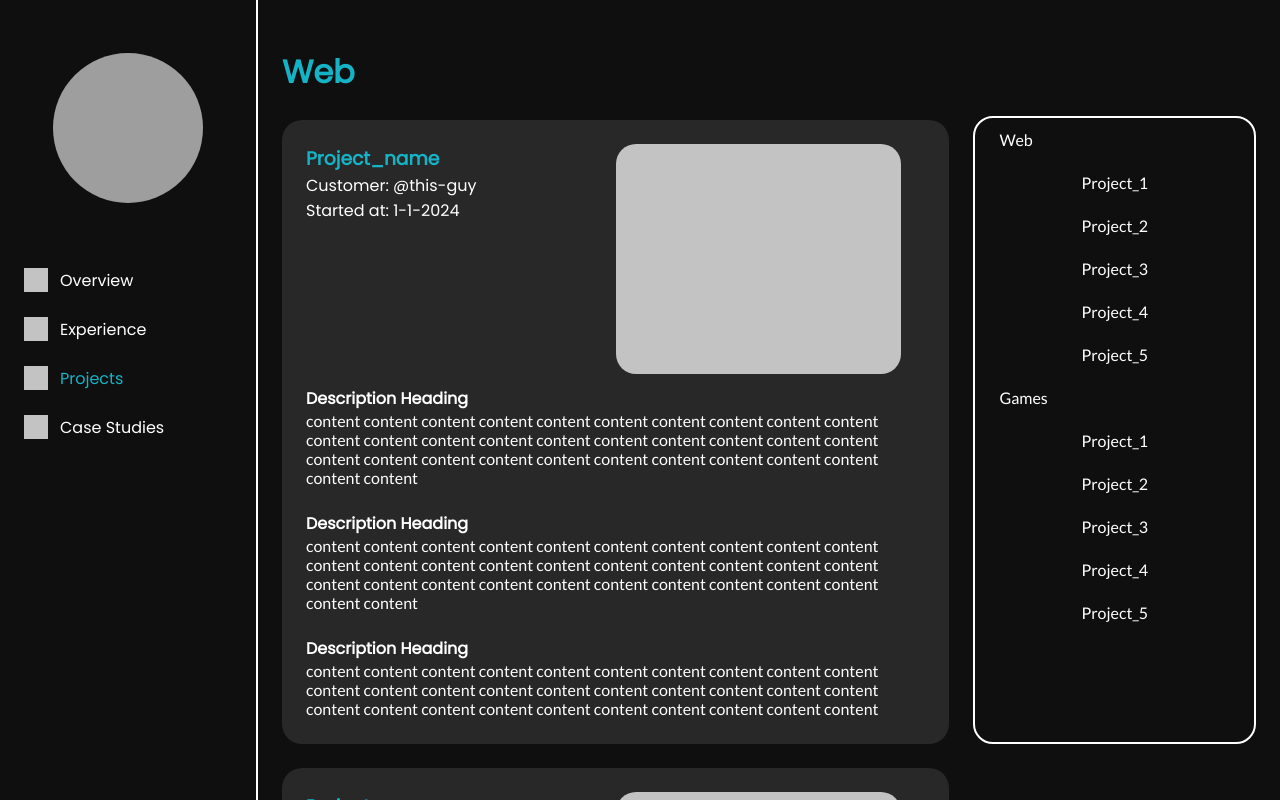
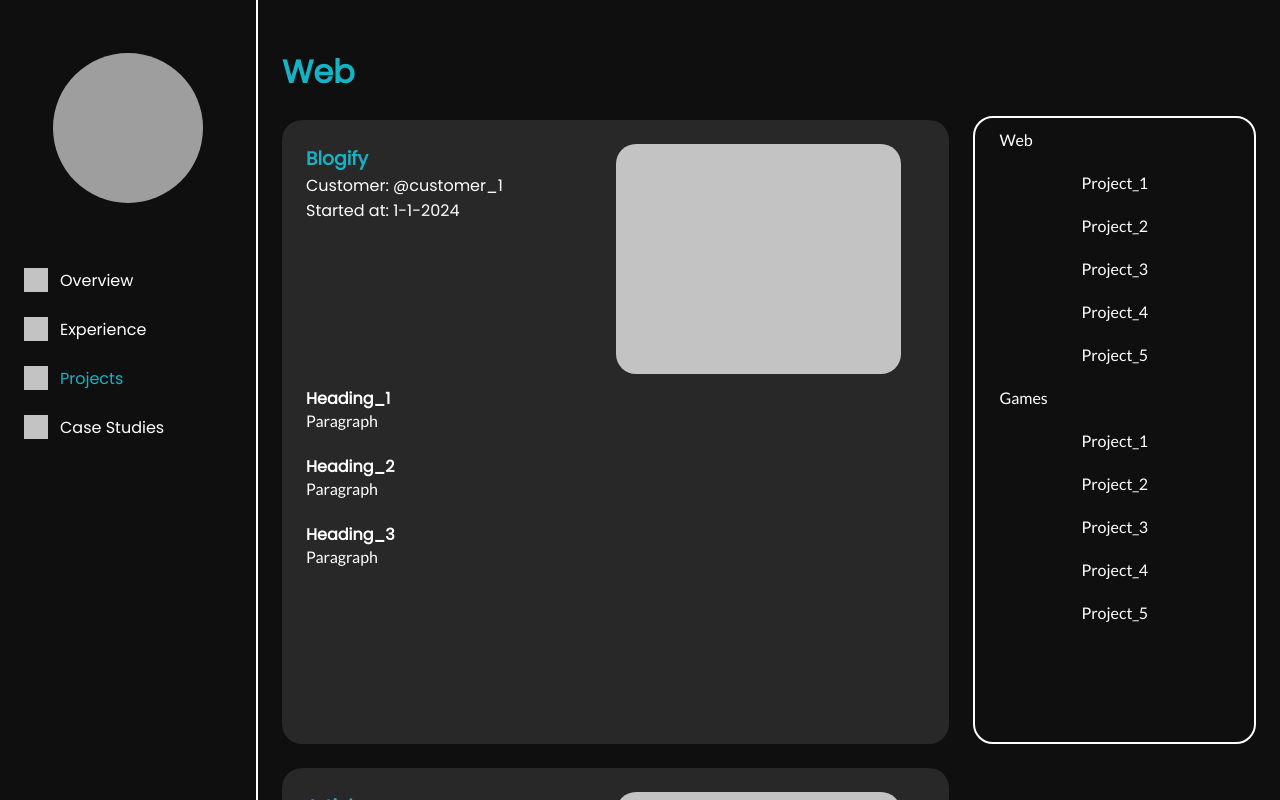
Before and after one commit to ChuzaWick420/Dashboard, a React (Vite) app: page /projects in a window 1280 px wide. Built offline with nearby package versions, Linux system fonts and the light colour scheme; grey boxes are pictures that could not be loaded.

Commit message:
Projects are now hard coded

```diff
--- a/src/pages/projects/projects.css
+++ b/src/pages/projects/projects.css
@@ -164,11 +164,9 @@
     }
 
     @keyframes projects_nav_slide{
-
         from {
             transform: translateX(calc(100% * 100 / 70));
         }
-
         to {
             transform: translateX(calc(100% * 100 / 70 - 100%));
         }
--- a/src/pages/projects/projects.jsx
+++ b/src/pages/projects/projects.jsx
@@ -93,33 +93,46 @@ function Projects() {
         //overwrite what Navigation returns
     }, [windowWidth])
 
-    let ContentSection = ()=>{
+    let ContentSection = (props)=>{
         return (
             <div className="projects_content_section">
-                <h4>Description Heading</h4>
-                <p>content content content content content content content content content content content content content content content content content content content content content content content content content content content content content content content content </p>
+                <h4>{props.header}</h4>
+                <p>{props.para}</p>
             </div>
         );
     };
 
-    let ProjectCard = ()=>{
+    let ProjectCard = (props)=>{
+
+        const [content, setContent] = useState([]);
+
+        useEffect(()=>{
+            let content_list = [];
+
+            for (let paragraph of props.content) {
+                content_list.push(
+                    <ContentSection header={paragraph[0]} para={paragraph[1]} />
+                );
+            }
+
+            setContent(content_list);
+        }, []);
+
         return (
-            <div className="project_card">
+            <div className="project_card" id={props.proj_id}>
                 <div>
                     <div className="project_header">
                         <div className="project_details">
-                            <h3 className="important_text">Project_name</h3>
-                            <h4>Customer: @this-guy</h4>
-                            <h4>Started at: 1-1-2024</h4>
+                            <h3 className="important_text">{props.name}</h3>
+                            <h4>Customer: {props.customer}</h4>
+                            <h4>Started at: {props.date}</h4>
                         </div>
                         <div className="project_img">
                             <img src="/placeholder.png" />
                         </div>
                     </div>
                     <div className="project_content">
-                        <ContentSection />
-                        <ContentSection />
-                        <ContentSection />
+                        {content}
                     </div>
                 </div>
             </div>
@@ -156,15 +169,79 @@ function Projects() {
             <div className="projects_list">
                 <div className="category_container">
                     <h1 className="important_text">Web</h1>
-                    <ProjectCard />
-                    <ProjectCard />
-                    <ProjectCard />
+                    <ProjectCard proj_id="1" name="Blogify" customer="@customer_1" date="1-1-2024" img_url="" content={[
+                        [
+                            "Heading_1",
+                            "Paragraph"
+                        ],
+                        [
+                            "Heading_2",
+                            "Paragraph"
+                        ],
+                        [
+                            "Heading_3",
+                            "Paragraph"
+                        ]
+                    ]} />
+                    <ProjectCard proj_id="2" name="Articles" customer="@customer_2" date="4-1-2024" img_url="" content={[
+                        [
+                            "Heading_1",
+                            "Paragraph"
+                        ],
+                        [
+                            "Heading_2",
+                            "Paragraph"
+                        ],
+                        [
+                            "Heading_3",
+                            "Paragraph"
+                        ]
+                    ]} />
                 </div>
                 <div className="category_container">
                     <h1 className="important_text">Games</h1>
-                    <ProjectCard />
-                    <ProjectCard />
-                    <ProjectCard />
+                    <ProjectCard proj_id="3" name="Flappy Bird" customer="@customer_3" date="5-2-2024" img_url="" content={[
+                        [
+                            "Heading_1",
+                            "Paragraph"
+                        ],
+                        [
+                            "Heading_2",
+                            "Paragraph"
+                        ],
+                        [
+                            "Heading_3",
+                            "Paragraph"
+                        ]
+                    ]} />
+                    <ProjectCard proj_id="4" name="2D-Platformer" customer="@customer_4" date="5-3-2024" img_url="" content={[
+                        [
+                            "Heading_1",
+                            "Paragraph"
+                        ],
+                        [
+                            "Heading_2",
+                            "Paragraph"
+                        ],
+                        [
+                            "Heading_3",
+                            "Paragraph"
+                        ]
+                    ]} />
+                    <ProjectCard proj_id="5" name="Mario Clone" customer="@customer_5" date="6-4-2024" img_url="" content={[
+                        [
+                            "Heading_1",
+                            "Paragraph"
+                        ],
+                        [
+                            "Heading_2",
+                            "Paragraph"
+                        ],
+                        [
+                            "Heading_3",
+                            "Paragraph"
+                        ]
+                    ]} />
                 </div>
             </div>
             <Navigation />
```
